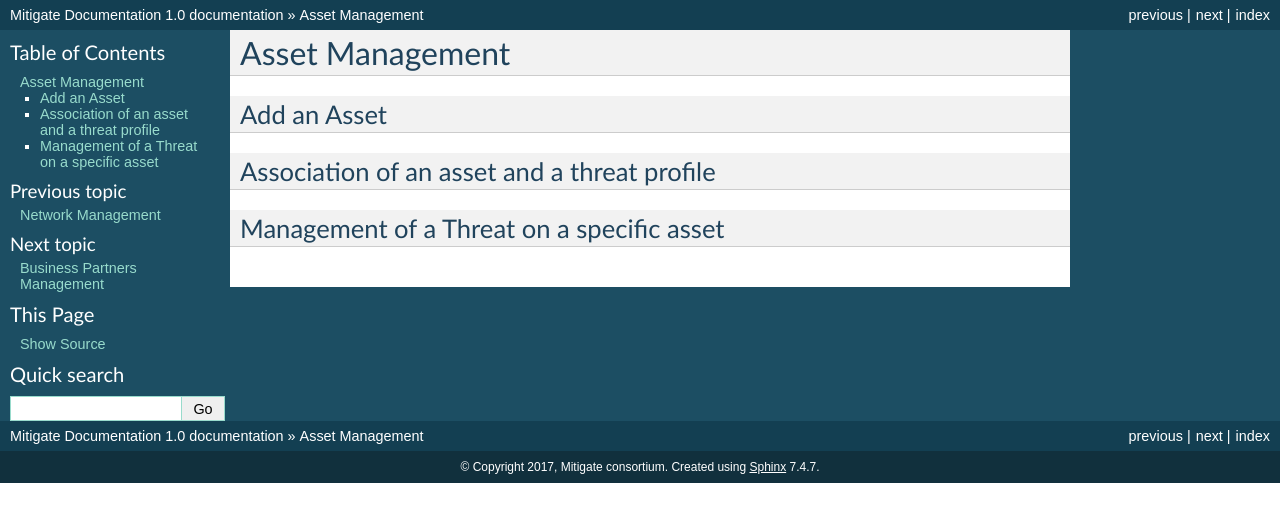
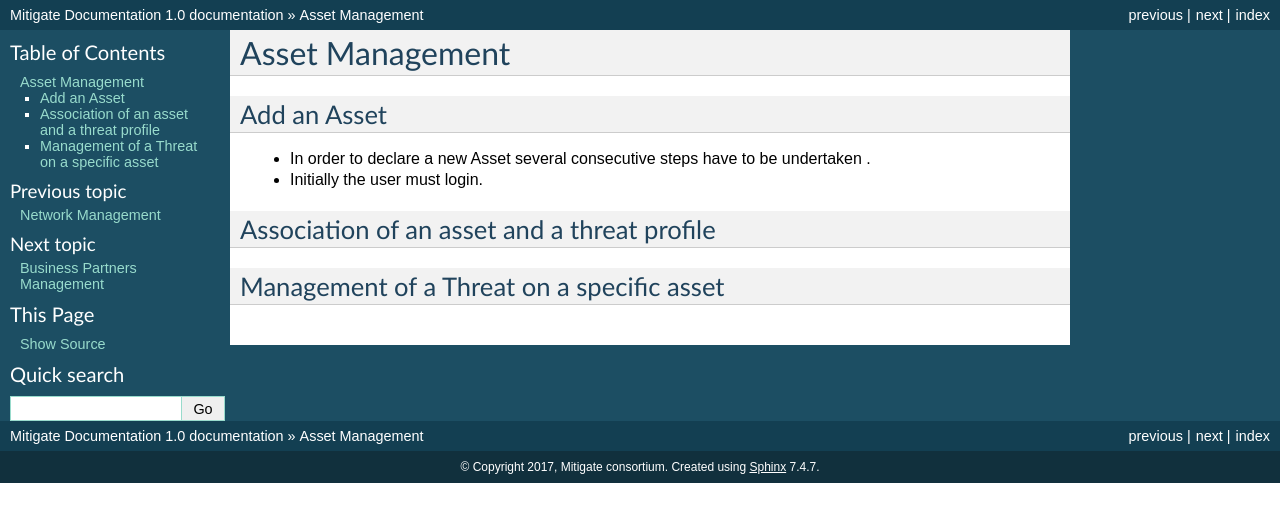
Before and after one commit to singularlogic/mitigate-documentation, a Sphinx documentation site: the page built from docs/pb_set.rst, in a window 1280 px wide. Shown: the top 522 px of the page. Built offline with Sphinx 7.4.7, drawn with Linux system fonts in a browser that asks for light colours.

Commit message:
Update pb_set.rst

```diff
--- a/docs/pb_set.rst
+++ b/docs/pb_set.rst
@@ -4,6 +4,9 @@ Asset Management
 
 Add an Asset
 ------------
+- In order to declare a new Asset several consecutive steps have to be undertaken .
+- Initially the user must login.
+
 
 Association of an asset and a threat profile
 --------------------------------------------
```
